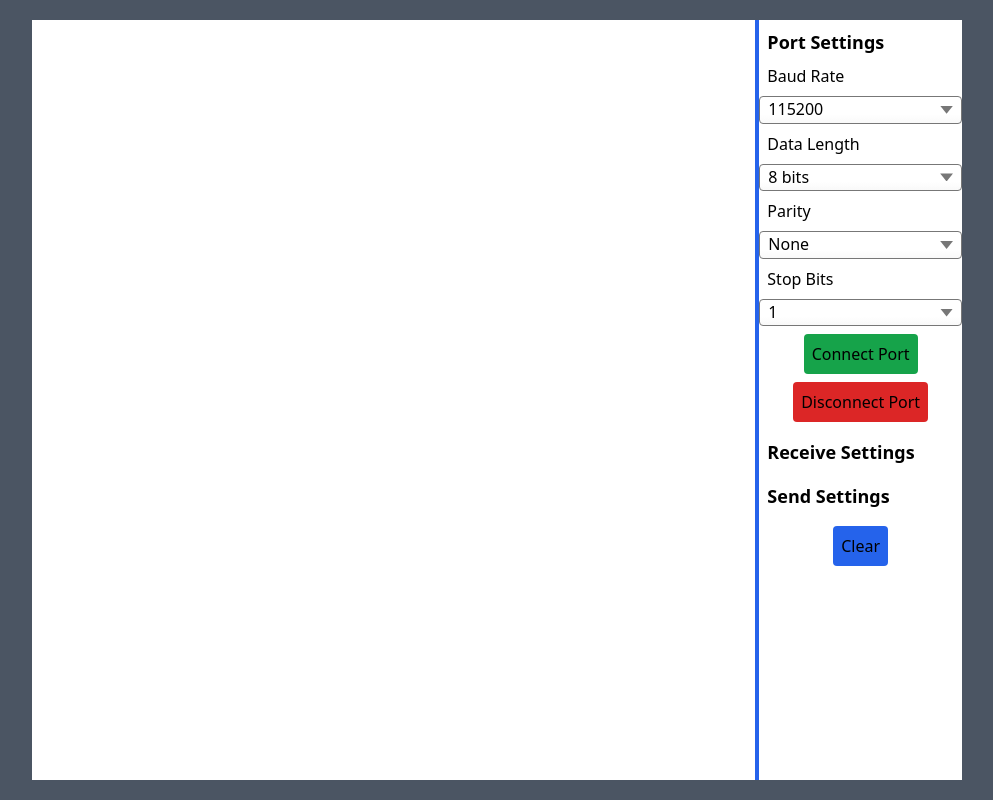
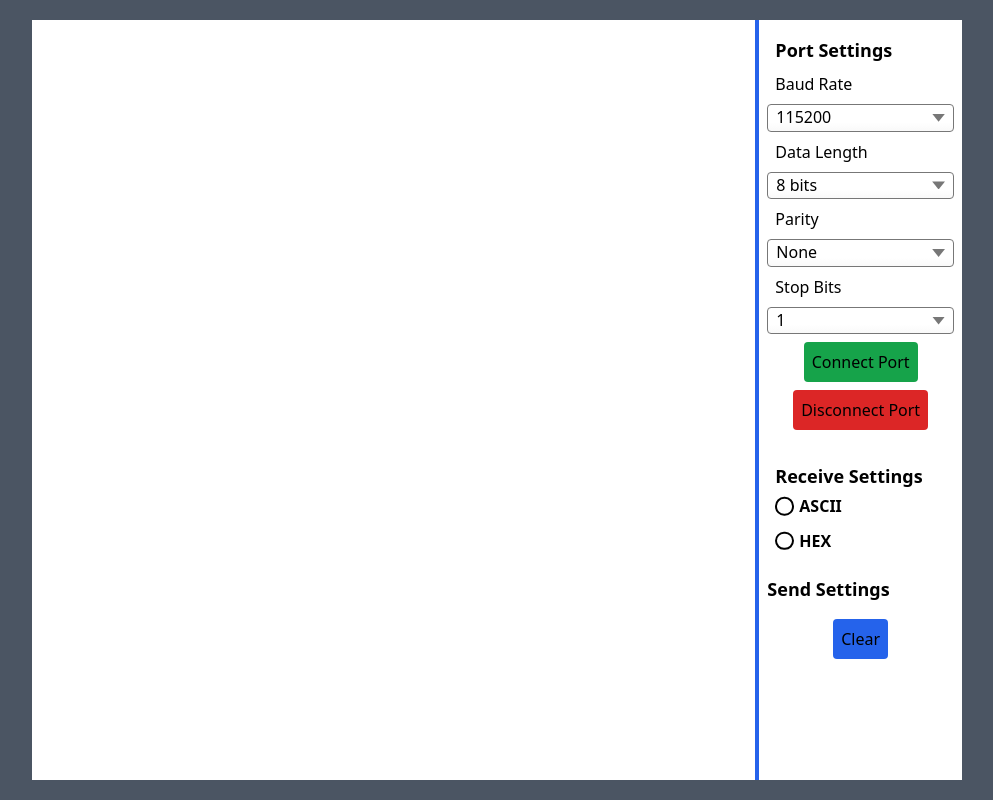
Before and after one commit to Alex40144/Serial-Port-Tools, a Next.js app: page / in a window 1280 px wide. Shown: the whole page, without its empty margins (143-1136 px from the left). Built offline with nearby package versions, Linux system fonts and the light colour scheme.

Commit message:
radio for receive

```diff
--- a/src/pages/index.tsx
+++ b/src/pages/index.tsx
@@ -12,17 +12,17 @@ const Home = () => {
 
 	var keepReading: boolean
 
-	let port: any, reader: any, log: any, writer: any
+	let port: any, ascii_reader: any, log: any, writer: any
 	const loadSerialPorts = async () => {
 		if ('serial' in navigator) {
 			try {
 				//need to close all ports
 				port = await navigator.serial.requestPort();
 				await port.open({ baudRate: baudRate, bufferSize: 1024, dataBits: dataBits, parity: parity, stopBits: stopBits });
-				reader = port.readable
+				ascii_reader = port.readable
 					.pipeThrough(new TextDecoderStream())
 					.pipeThrough(new TransformStream(new LineBreakTransformer()))
-					.getReader();
+					.getascii_Reader();
 				keepReading = true
 				monitorPort()
 			}
@@ -47,7 +47,7 @@ const Home = () => {
 				const textDecoder = new TextDecoderStream();
 				const readableStreamClosed = port.readable.pipeTo(textDecoder.writable);
 
-				reader.cancel();
+				ascii_reader.cancel();
 				await readableStreamClosed.catch(() => { /* Ignore the error */ });
 
 				writer.close();
@@ -89,9 +89,9 @@ const Home = () => {
 			//const textDecoder = new TextDecoderStream();
 			try {
 				while (true) {
-					const { value, done } = await reader.read()
+					const { value, done } = await ascii_reader.read()
 					if (done) {
-						reader.releaseLock()
+						ascii_reader.releaseLock()
 
 						break
 					}
@@ -139,7 +139,7 @@ const Home = () => {
 
 				</div>
 				<div className="flex flex-col w-2/12 bg-white border-l-4 border-blue-600">
-					<div>
+					<div className='m-2'>
 						<h2 className='m-2 text-lg font-bold'> Port Settings</h2>
 						<div>
 							<h3 className='m-2'>Baud Rate</h3>
@@ -176,8 +176,16 @@ const Home = () => {
 						<button onClick={loadSerialPorts} className="flex m-2 mx-auto bg-green-600 p-2 rounded">Connect Port</button>
 						<button onClick={removeSerialPorts} className="flex m-2 mx-auto bg-red-600 p-2 rounded">Disconnect Port</button>
 					</div>
-					<div>
+					<div className='m-2'>
 						<h2 className='m-2 text-lg font-bold'> Receive Settings</h2>
+						<label className='form-control'>
+							<input type="radio" name="RxMode" />
+							ASCII
+						</label>
+						<label className='form-control'>
+							<input type="radio" name="RxMode" />
+							HEX
+						</label>
 					</div>
 					<div>
 						<h2 className='m-2 text-lg font-bold'> Send Settings</h2>
--- a/src/styles/globals.css
+++ b/src/styles/globals.css
@@ -36,6 +36,7 @@ html {
   --select-border: #777;
   --select-focus: blue;
   --select-arrow: var(--select-border);
+  --form-control-color: rgb(37, 99, 235);
 }
 
 select {
@@ -52,11 +53,6 @@ select {
   outline: none;
 }
 
-:root {
-  --select-border: #777;
-  --select-focus: blue;
-  --select-arrow: var(--select-border);
-}
 .select {
   width: 100%;
   min-width: 15ch;
@@ -87,3 +83,48 @@ select,
 .select:after {
   grid-area: select;
 }
+
+.form-control {
+  font-family: system-ui, sans-serif;
+  font-size: inherit;
+  font-weight: bold;
+  line-height: 1.1;
+  display: grid;
+  grid-template-columns: 1em auto;
+  gap: 0.5em;
+  margin: 0.5rem;
+}
+
+input[type="radio"] {
+  -webkit-appearance: none;
+  appearance: none;
+  background-color: #fff;
+  margin: 0;
+  font: inherit;
+  color: currentColor;
+  width: 1.15em;
+  height: 1.15em;
+  border: 0.15em solid currentColor;
+  border-radius: 50%;
+  transform: translateY(-0.075em);
+  display: grid;
+  place-content: center;
+}
+
+.form-control + .form-control {
+  margin-top: 1em;
+}
+
+input[type="radio"]::before {
+  content: "";
+  width: 0.65em;
+  height: 0.65em;
+  border-radius: 50%;
+  transform: scale(0);
+  transition: 120ms transform ease-in-out;
+  box-shadow: inset 1em 1em var(--form-control-color);
+}
+
+input[type="radio"]:checked::before {
+  transform: scale(1);
+}
```
Also changed, not shown: 1 other file (tests, documents, lock files or other folders).
